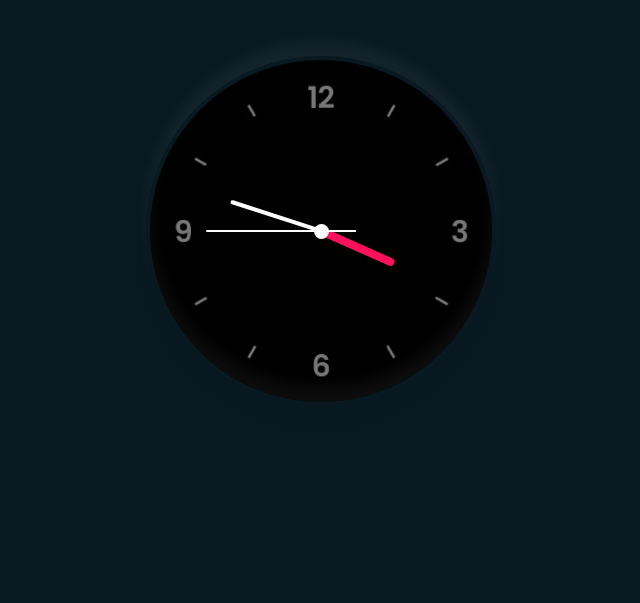
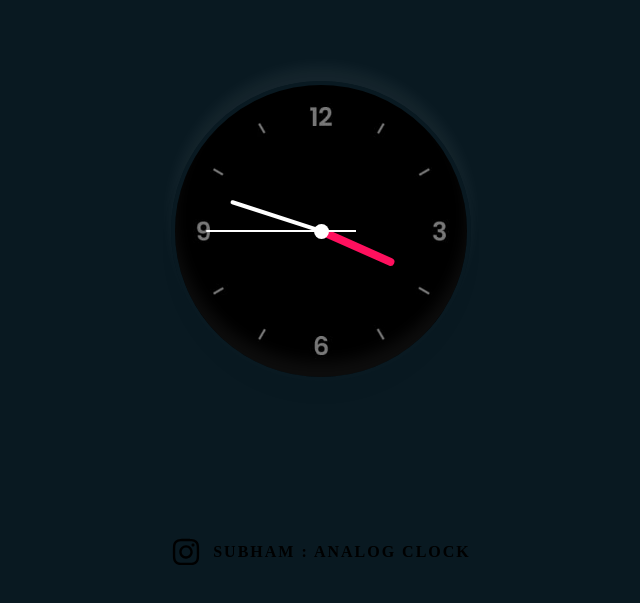
Before and after one commit to Subham-e/Analog-clock, a plain HTML site: page index.html in a window 1280 px wide. Shown: the part 169-772 px from the top of the page, without its empty margins (319-959 px from the left). Drawn offline with Linux system fonts and the light colour scheme.

Commit message:
added footer

```diff
--- a/index.html
+++ b/index.html
@@ -4,7 +4,7 @@
 <head>
   <meta charset="utf-8">
   <meta name="viewport" content="width=device-width">
-  <title>replit</title>
+  <title>Analog clock</title>
   <link href="style.css" rel="stylesheet" type="text/css" />
 </head>
 
@@ -25,6 +25,11 @@
 
   </div>
 
+  <div class="footer">
+  <a href="https://www.instagram.com/__rai.22/" target="_blank"><img src="instagram.svg" height="30px" width="30px"> &nbsp;
+Subham : Analog Clock
+  </a>
+  </div>
 
 
   <script src="script.js"></script>
--- a/style.css
+++ b/style.css
@@ -12,8 +12,8 @@ body{
 }
 .clock
 {
-  width:350px;
-  height:350px;
+  width:300px;
+  height:300px;
   display:flex;
   justify-content: center;
   align-items: center;
@@ -89,3 +89,22 @@ body{
   z-index:12;
   border-radius:6px 6px 0 0;
 }
+.footer{
+  position: absolute;
+  bottom:8%;
+  display:flex;
+  justify-content: center;
+  align-items:center;
+
+}
+a{
+  display:flex;
+  justify-content: center;
+  align-items:center;
+  font-size: 16px;
+  color:#000;
+  text-decoration: none;
+  letter-spacing: 2px;
+  font-weight: bold;
+  text-transform: uppercase;
+}
```
Also changed, not shown: 1196450.jpg (deleted), instagram.svg (added).
